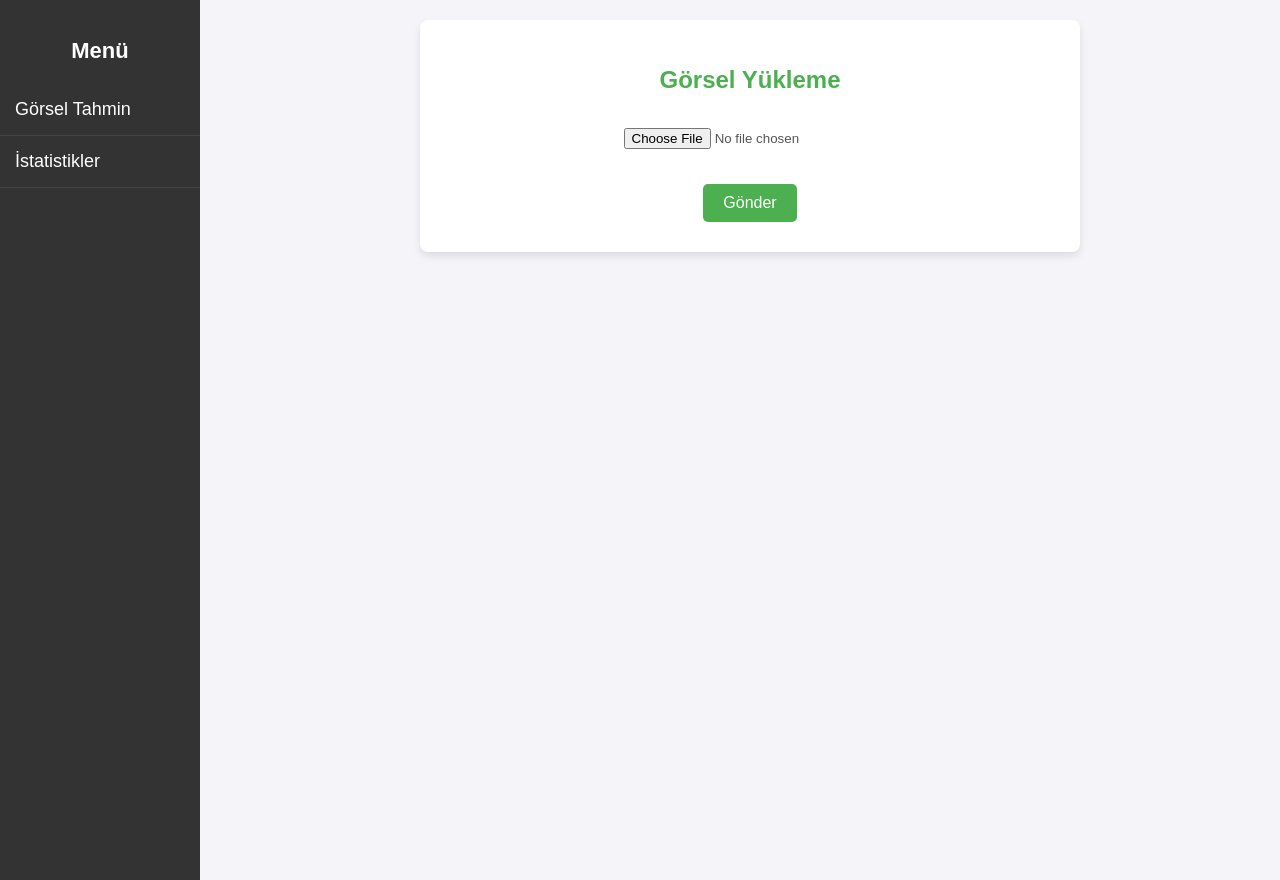
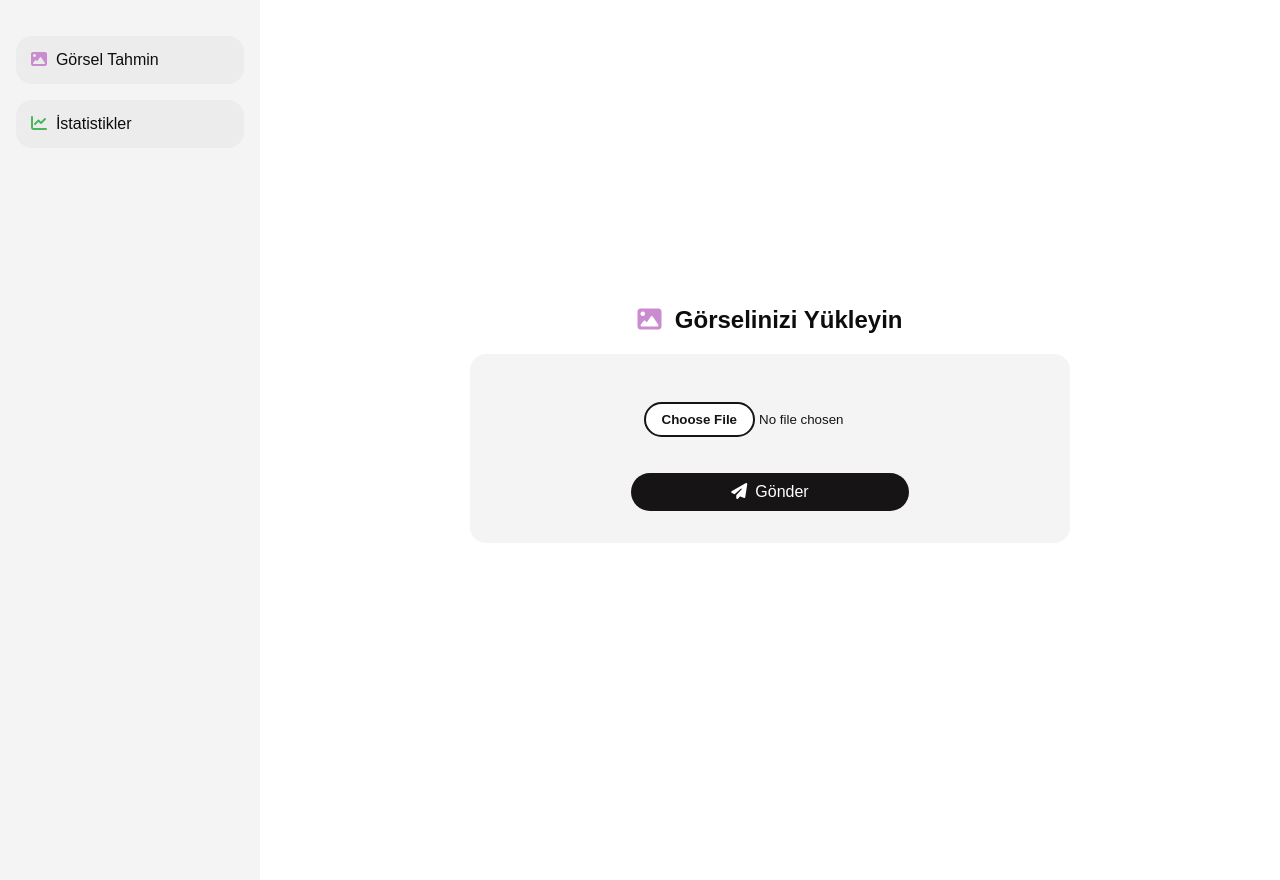
Before and after one commit to yasinesenn/My_Deep_LearningD, a Django app: page / in a window 1280 px wide. Run offline with Django 5.2, Linux system fonts and the light colour scheme.

Commit message:
gorsel tahmin

```diff
--- a/deep_learning/DeepLearning/MyModel/templates/base.html
+++ b/deep_learning/DeepLearning/MyModel/templates/base.html
@@ -4,22 +4,24 @@
     <meta charset="UTF-8">
     <meta name="viewport" content="width=device-width, initial-scale=1.0">
     <title>{% block title %}Image Upload{% endblock %}</title>
+    <link rel="stylesheet" href="https://cdnjs.cloudflare.com/ajax/libs/font-awesome/6.7.1/css/all.min.css" integrity="sha512-5Hs3dF2AEPkpNAR7UiOHba+lRSJNeM2ECkwxUIxC1Q/FLycGTbNapWXB4tP889k5T5Ju8fs4b1P5z/iB4nMfSQ==" crossorigin="anonymous" referrerpolicy="no-referrer" />
     <style>
         /* Genel Sayfa Ayarları */
         body {
             font-family: 'Arial', sans-serif;
-            background-color: #f4f4f9;
+            background-color: white;
             margin: 0;
             padding: 0;
             display: flex;
+            color: #0d0d0d;
+            font-size: medium;
         }
 
         /* Sidebar Stili */
         .sidebar {
             height: 100vh;
-            width: 200px;
-            background-color: #333;
-            color: white;
+            width: 260px;
+            background-color: #f4f4f4;
             position: fixed;
             top: 0;
             left: 0;
@@ -35,39 +37,46 @@
 
         .sidebar a {
             display: block;
-            color: white;
+            color: #0d0d0d;
             padding: 15px;
             text-decoration: none;
-            font-size: 18px;
-            border-bottom: 1px solid #444;
-            transition: background-color 0.3s;
+            margin: 1rem;
+            border-radius: 1rem;
+            background-color: #ececec;
+            transition: ease-in-out .2s;
         }
 
         .sidebar a:hover {
-            background-color: #575757;
+            background-color: #e2e2e2;
         }
 
         /* İçerik Konteyneri */
         .content {
-            margin-left: 220px; /* Sidebar'dan sonra başlar */
+            margin-left: 260px; /* Sidebar'dan sonra başlar */
             padding: 20px;
             width: 100%;
+            height: 90vh;
+            display: flex;
+            justify-content: center;
+            align-items: center;
         }
 
         .container {
-            background-color: #fff;
             padding: 30px;
-            border-radius: 8px;
-            box-shadow: 0 4px 8px rgba(0, 0, 0, 0.1);
             width: 100%;
             max-width: 600px;
             text-align: center;
             margin: 0 auto;
         }
 
+        .upload-container {
+            background-color: #f4f4f4;
+            padding: 2rem;
+            border-radius: 1rem;
+        }
+
         h1 {
-            font-size: 24px;
-            color: #4CAF50;
+            font-size: x-large;
             margin-bottom: 20px;
         }
 
@@ -77,29 +86,47 @@
             align-items: center;
         }
 
-        form p {
-            margin-bottom: 15px;
-            font-size: 14px;
-            color: #555;
-        }
-
         input[type="file"] {
             margin-bottom: 20px;
         }
 
         button {
-            background-color: #4CAF50;
+           background-color: #161414;
+           padding: 10px 100px;
+           border-radius: 500px;
+           color: white;
+           font-size: medium;
+           cursor: pointer;
+           transition: ease-in-out .2s;
+           outline: none;
+           border: none;
+           display: flex;
+           gap: .5rem;
+        }
+
+        input::file-selector-button {
+            font-weight: bold;
+            color: #161414;
+            padding: .5rem 1rem;
+            border-radius: 100px;
+            background-color: white;
+            border: 2px solid #161414;
+            transition: ease-in-out .2s;
+            cursor: pointer;
+        }
+
+        form p {
+            color: #161414;
+            font-size: medium;
+        }
+
+        input::file-selector-button:hover {
+            background-color: #161414;
             color: white;
-            border: none;
-            padding: 10px 20px;
-            font-size: 16px;
-            cursor: pointer;
-            border-radius: 5px;
-            transition: background-color 0.3s;
         }
 
         button:hover {
-            background-color: #45a049;
+           background-color: #ea8444;
         }
 
         #result {
@@ -129,9 +156,8 @@
 <body>
     <!-- Sidebar Başlangıcı -->
     <div class="sidebar">
-        <h2>Menü</h2>
-        <a href="{% url 'image_upload' %}">Görsel Tahmin</a>
-        <a href="{% url 'statistics' %}">İstatistikler</a>
+        <a href="{% url 'image_upload' %}"><i style="color: #cb8bd0" class="fa-solid fa-image"></i>&nbsp;&nbsp;Görsel Tahmin</a>
+        <a href="{% url 'statistics' %}"><i style="color: #49b659"class="fa-solid fa-chart-line"></i>&nbsp;&nbsp;İstatistikler</a>
     </div>
 
     <!-- İçerik Alanı -->
--- a/deep_learning/DeepLearning/MyModel/templates/index.html
+++ b/deep_learning/DeepLearning/MyModel/templates/index.html
@@ -4,11 +4,12 @@
 
 {% block content %}
     <div class="container">
-        <h1>Görsel Yükleme</h1>
+        <h1><i style="color: #cb8bd0" class="fa-solid fa-image"></i>&nbsp;&nbsp;Görselinizi Yükleyin</h1>
+        <div class="upload-container">
             <form id="upload-form" method="post" enctype="multipart/form-data" onsubmit="handleFormSubmit(event)">
                 {% csrf_token %}
                 <p><input type="file" name="image" id="image-input" required></p>
-            <button type="submit">Gönder</button>
+                <button type="submit"><i class="fa-solid fa-paper-plane"></i>Gönder</button>
             </form>
 
             <div id="image-preview" style="margin-top: 20px; display: none;">
@@ -18,6 +19,7 @@
 
             <div id="result" style="margin-top: 20px; display: none;">
                 <!-- Sonuçlar burada gösterilecek -->
+            </div>
         </div>
     </div>
 
```
Also changed, not shown: 1 other file. Lines whose indentation alone changed are shown as unchanged.
